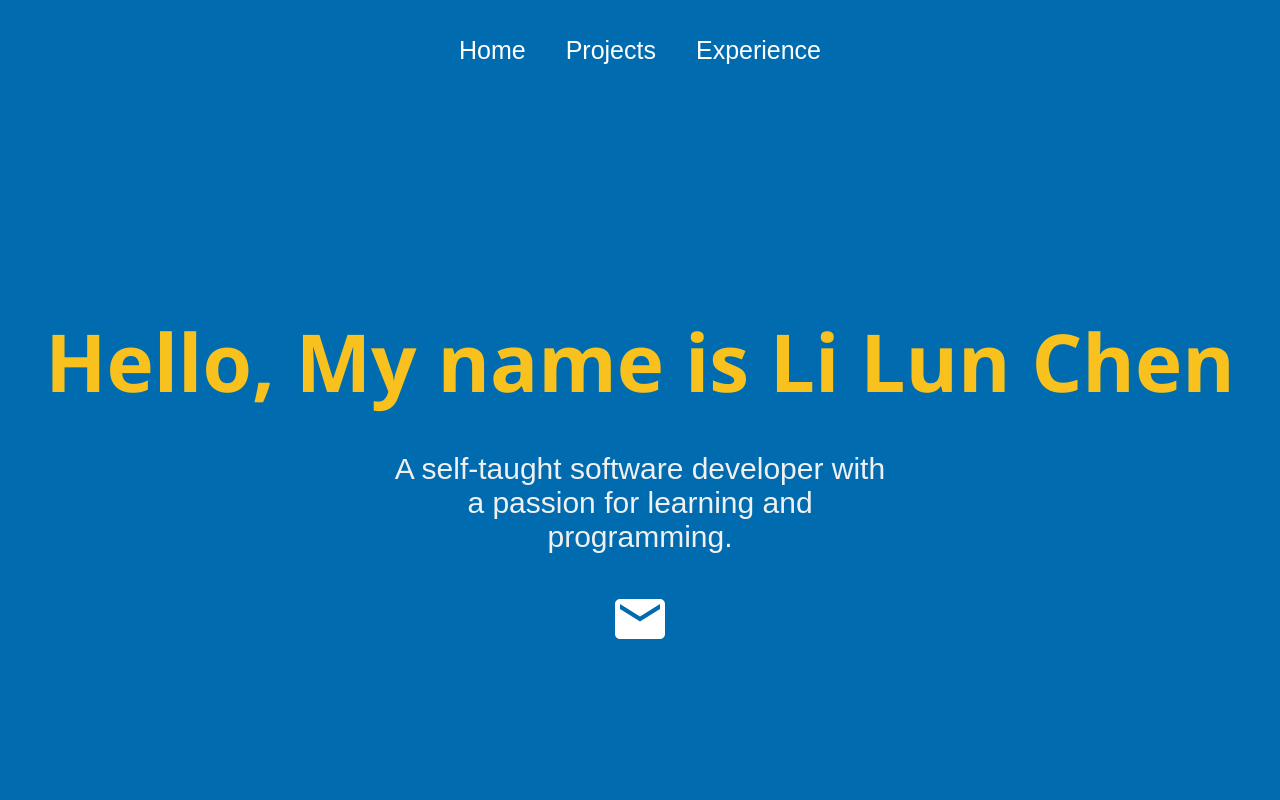
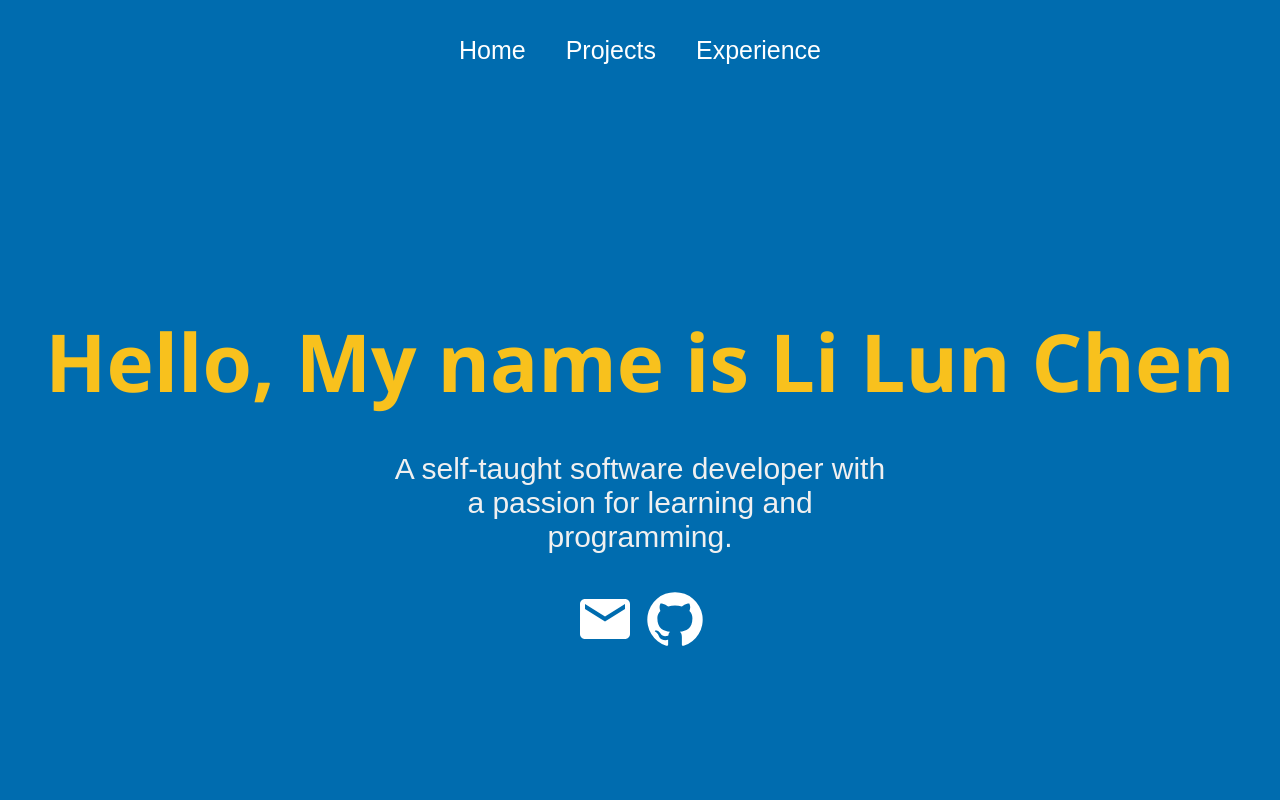
Before and after one commit to qpalzm126/Portfolio_LiLun, a React (Create React App) app: page / in a window 1280 px wide. Shown: the top 800 px of the page. Built offline with nearby package versions, Linux system fonts and the light colour scheme.

Commit message:
20230523 2137

```diff
--- a/src/pages/Experience.js
+++ b/src/pages/Experience.js
@@ -42,9 +42,9 @@ function Experience() {
           icon={<WorkIcon />}
         >
           <h3 className="vertical-timeline-element-title">
-            Victor Education (Teacher assistant)
+            Victor Education (Teacher Assistant)
           </h3>
-          {/* <p>work</p> */}
+          <p></p>
         </VerticalTimelineElement>
       </VerticalTimeline>
     </div>
--- a/src/pages/Home.js
+++ b/src/pages/Home.js
@@ -1,5 +1,6 @@
 import React from "react";
 import EmailIcon from "@mui/icons-material/Email";
+import { GitHub } from "@mui/icons-material";
 import "../styles/Home.css";
 
 function Home() {
@@ -9,11 +10,22 @@ function Home() {
                 <h2>Hello, My name is Li Lun Chen</h2>
                 <div className="prompt">
                     <p>
-            A self-taught software developer with a passion for learning and
-            programming.
+                        A self-taught software developer with a passion for
+                        learning and programming.
                     </p>
-          <a href="mailto:qpalzm126@gmail.com">
+                    <a
+                        href="mailto:qpalzm126@gmail.com"
+                        target="_blank"
+                        rel="noreferrer noopener"
+                    >
                         <EmailIcon />
+                    </a>
+                    <a
+                        href="https://github.com/qpalzm126"
+                        target="_blank"
+                        rel="noreferrer noopener"
+                    >
+                        <GitHub />
                     </a>
                 </div>
             </div>
```
Lines whose indentation alone changed are shown as unchanged.
